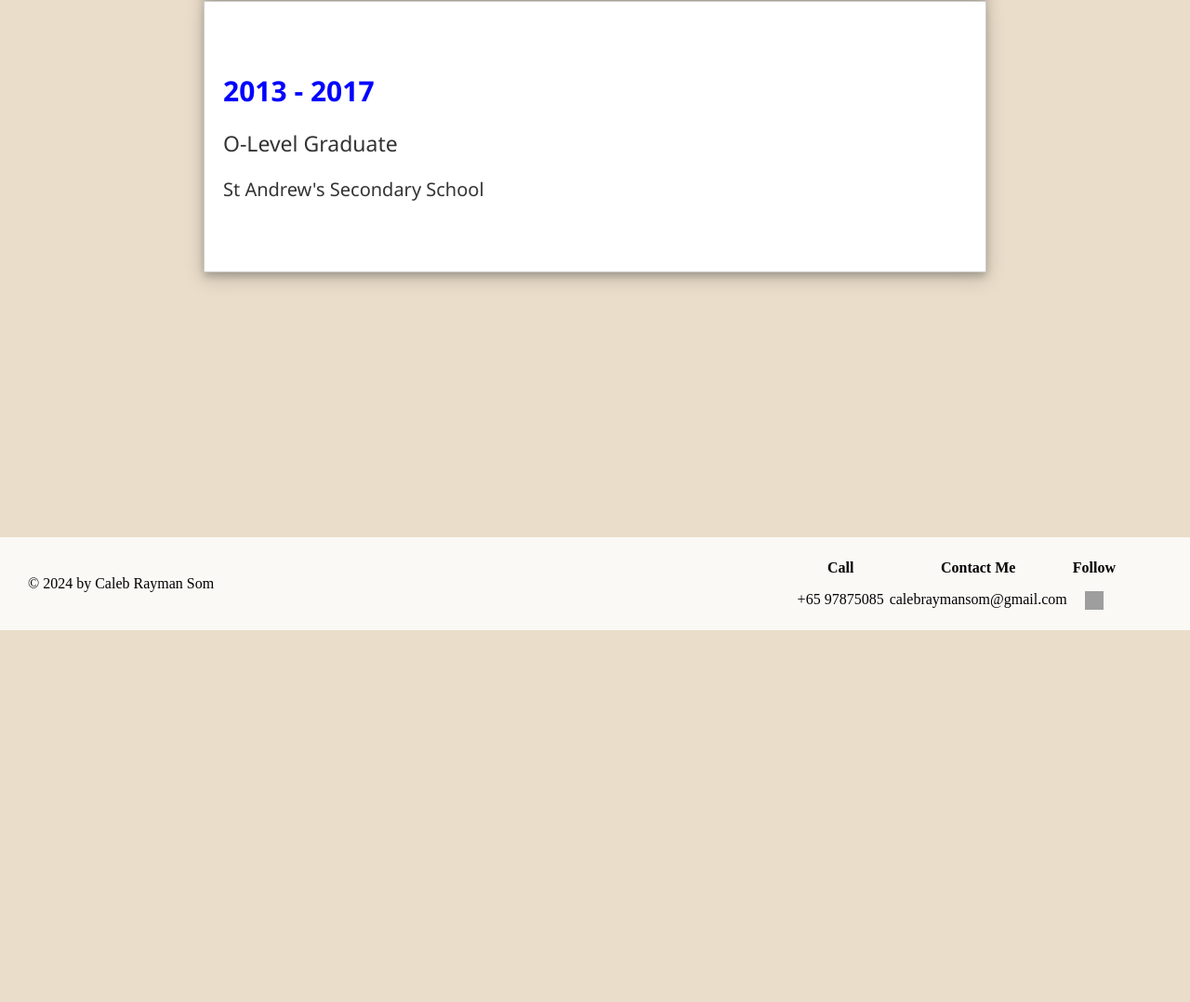
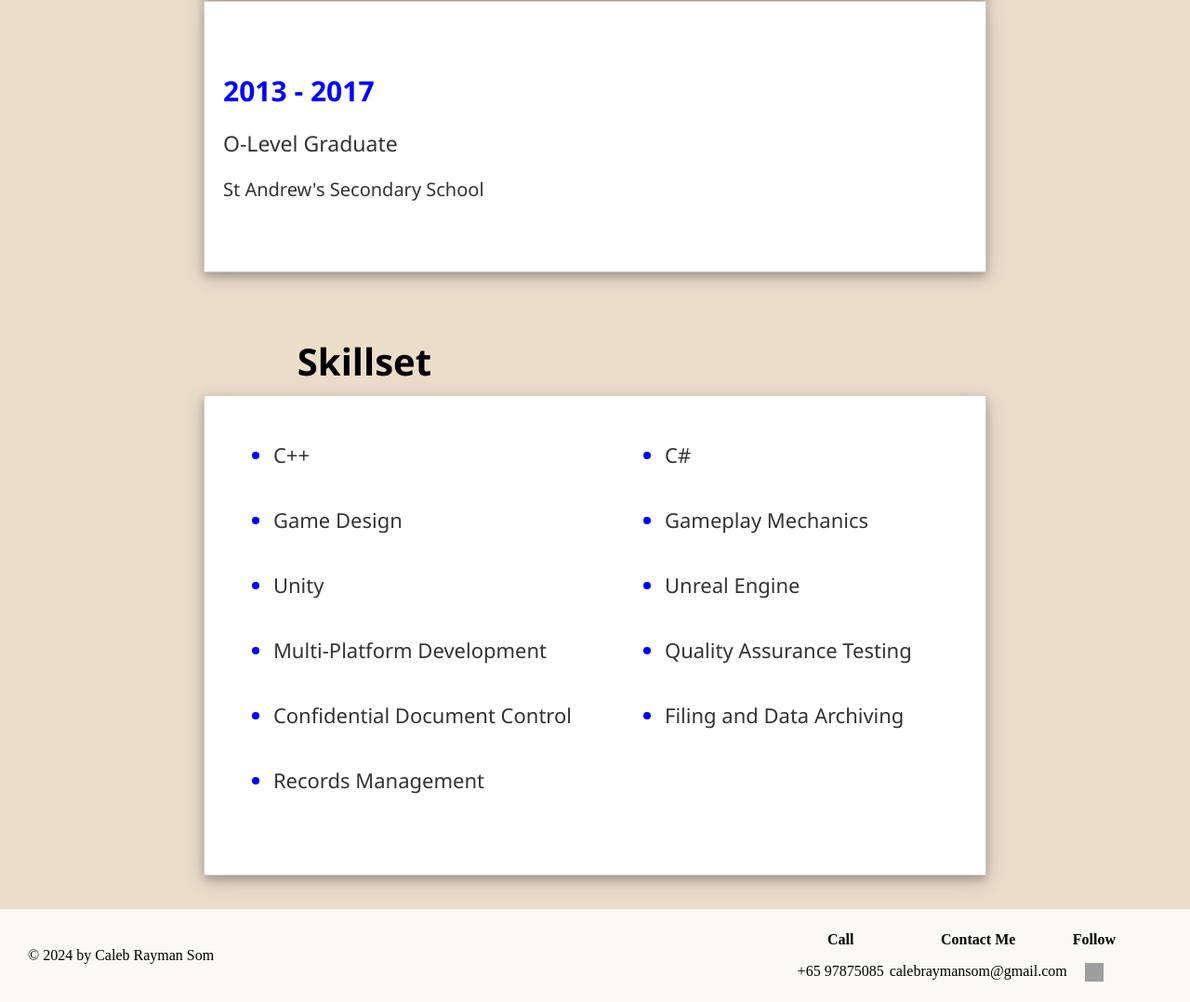
Before and after one commit to Strigon009/Caleb-Portfolio, a plain HTML site: page resume.html in a window 1280 px wide. Shown: the part 1559-2637 px from the top of the page at 93% size. Before the commit the page ends 2237 px from the top, so only its background shows below. Drawn offline with Linux system fonts and the light colour scheme; grey boxes are pictures that could not be loaded.

Commit message:
Updated Resume page

```diff
--- a/CSS/resume.css
+++ b/CSS/resume.css
@@ -8,9 +8,10 @@ body {
     justify-content: center; /* Centers the content vertically */
     align-items: center; /* Centers the content horizontally */
     width: 100%;
-    height: 250%;
+    height: 300%;
 }
 
+/* Experience Title */
 .titleExperience {
     position: absolute;
     top: 17%;
@@ -36,8 +37,6 @@ body {
     justify-content: center;
     background-color: #FFFFFF; /* Optional background color */
     border: 1px solid #ccc;
-    /*margin-bottom: 5vh;*/
-    font-size: 15px; /* Smaller font size */
     font-family: 'Segoe UI', sans-serif;
     box-shadow: 0 4px 8px 0 rgba(0, 0, 0, 0.2), 0 6px 20px 0 rgba(0, 0, 0, 0.19);
 }
@@ -48,7 +47,6 @@ body {
     text-align: left;
     font-size: 25px; /* Smaller font size */
     font-weight: bold; /* Make the text bold */
-    font-family: 'Segoe UI', sans-serif;
     color: blue;
 }
 
@@ -57,7 +55,6 @@ body {
     margin: 10px 0;
     text-align: left;
     font-size: 18px; /* Smaller font size */
-    font-family: 'Segoe UI', sans-serif;
 }
 
 .firstJobExperience p.JobCompany {
@@ -65,7 +62,6 @@ body {
     margin: 10px 0;
     text-align: left;
     font-size: 15px; /* Smaller font size */
-    font-family: 'Segoe UI', sans-serif;
 }
 
 .firstJobDescription {
@@ -75,7 +71,6 @@ body {
     color: #333;
     text-align: left;
     font-size: 14px; /* Smaller font size */
-    font-family: 'Segoe UI', sans-serif;
 }
 
 .firstJobExperience .firstJobDescription li {
@@ -95,7 +90,6 @@ body {
     justify-content: center;
     background-color: #FFFFFF; /* Optional background color */
     border: 1px solid #ccc;
-    font-size: 15px; /* Smaller font size */
     font-family: 'Segoe UI', sans-serif;
     box-shadow: 0 4px 8px 0 rgba(0, 0, 0, 0.2), 0 6px 20px 0 rgba(0, 0, 0, 0.19);
 }
@@ -106,7 +100,6 @@ body {
     text-align: left;
     font-size: 25px; /* Smaller font size */
     font-weight: bold; /* Make the text bold */
-    font-family: 'Segoe UI', sans-serif;
     color: blue;
 }
 
@@ -115,7 +108,6 @@ body {
     margin: 10px 0;
     text-align: left;
     font-size: 18px; /* Smaller font size */
-    font-family: 'Segoe UI', sans-serif;
 }
 
 .secondJobExperience p.JobCompany {
@@ -123,7 +115,6 @@ body {
     margin: 10px 0;
     text-align: left;
     font-size: 15px; /* Smaller font size */
-    font-family: 'Segoe UI', sans-serif;
 }
 
 .secondJobDescription {
@@ -133,13 +124,13 @@ body {
     color: #333;
     text-align: left;
     font-size: 14px; /* Smaller font size */
-    font-family: 'Segoe UI', sans-serif;
 }
 
 .secondJobExperience .secondJobDescription li {
-    margin-bottom: 10px;
+    margin-bottom: 20px;
 }
 
+/* Education Title */
 .titleEducation {
     position: absolute;
     top: 145%;
@@ -165,7 +156,6 @@ body {
     justify-content: center;
     background-color: #FFFFFF; /* Optional background color */
     border: 1px solid #ccc;
-    font-size: 15px; /* Smaller font size */
     font-family: 'Segoe UI', sans-serif;
     box-shadow: 0 4px 8px 0 rgba(0, 0, 0, 0.2), 0 6px 20px 0 rgba(0, 0, 0, 0.19);
 }
@@ -176,7 +166,6 @@ body {
     text-align: left;
     font-size: 30px; /* Smaller font size */
     font-weight: bold; /* Make the text bold */
-    font-family: 'Segoe UI', sans-serif;
     color: blue;
 }
 
@@ -185,7 +174,6 @@ body {
     margin: 10px 0;
     text-align: left;
     font-size: 23px; /* Smaller font size */
-    font-family: 'Segoe UI', sans-serif;
 }
 
 .diplomaEducation p.diplomaPoly {
@@ -193,7 +181,6 @@ body {
     margin: 10px 0;
     text-align: left;
     font-size: 20px; /* Smaller font size */
-    font-family: 'Segoe UI', sans-serif;
 }
 
 /* SASS */
@@ -209,7 +196,6 @@ body {
     justify-content: center;
     background-color: #FFFFFF; /* Optional background color */
     border: 1px solid #ccc;
-    font-size: 15px; /* Smaller font size */
     font-family: 'Segoe UI', sans-serif;
     box-shadow: 0 4px 8px 0 rgba(0, 0, 0, 0.2), 0 6px 20px 0 rgba(0, 0, 0, 0.19);
 }
@@ -220,7 +206,6 @@ body {
     text-align: left;
     font-size: 30px; /* Smaller font size */
     font-weight: bold; /* Make the text bold */
-    font-family: 'Segoe UI', sans-serif;
     color: blue;
 }
 
@@ -229,7 +214,6 @@ body {
     margin: 10px 0;
     text-align: left;
     font-size: 23px; /* Smaller font size */
-    font-family: 'Segoe UI', sans-serif;
 }
 
 .oLevelEducation p.oLevelSchool {
@@ -237,7 +221,59 @@ body {
     margin: 10px 0;
     text-align: left;
     font-size: 20px; /* Smaller font size */
+}
+
+/* Skillset Title */
+.titleSkillset {
+    position: absolute;
+    top: 235%;
+    margin-right: 30.5vw;
+    width: 100%; /* Box will take 50% of the container's width */
+    max-width: 250px; /* Max width to avoid it becoming too large */
+    min-height: 100px; /* Minimum height of the box */
+    font-size: 40px; /* Smaller font size */
+    font-weight: bold;
     font-family: 'Segoe UI', sans-serif;
+}
+
+.skillsetList {
+    position: absolute;
+    top: 248%;
+    width: 100%; /* Box will take 50% of the container's width */
+    max-width: 800px; /* Max width to avoid it becoming too large */
+    min-height: 475px; /* Minimum height of the box */
+    padding: 20px;
+    display: flex;
+    flex-direction: column;
+    justify-content: center;
+    align-items: center;
+    background-color: #FFFFFF; /* Optional background color */
+    border: 1px solid #ccc;
+    font-family: 'Segoe UI', sans-serif;
+    box-shadow: 0 4px 8px 0 rgba(0, 0, 0, 0.2), 0 6px 20px 0 rgba(0, 0, 0, 0.19);
+}
+
+.skillsetListPoints {
+    position: absolute;
+    color: #333;
+    text-align: left;
+    font-size: 22px; /* Smaller font size */
+}
+
+.skillsetList .skillsetListPoints ul {
+    display: grid;
+    grid-template-columns: repeat(2, 1fr);
+    column-gap: 100px;
+    padding-left: 50px;
+}
+
+/* Changing color of Bullet Point */
+.skillsetList .skillsetListPoints li::marker {
+    color: blue;
+}
+
+.skillsetList .skillsetListPoints li {
+    margin-bottom: 40px;
 }
 
 footer.resumeFooter {
--- a/resume.html
+++ b/resume.html
@@ -116,6 +116,40 @@
             <p class="oLevelSchool">St Andrew's Secondary School</p>
         </div>
 
+        <!-- Skillset Title -->
+        <div class="titleSkillset">
+            <p>Skillset</p>
+        </div>
+
+        <!-- List of Skillset -->
+        <div class="skillsetList">
+            <div class="skillsetListPoints">
+                <ul>
+                    <li>C++</li>
+
+                    <li>C#</li>
+
+                    <li>Game Design</li>
+
+                    <li>Gameplay Mechanics</li>
+
+                    <li>Unity</li>
+
+                    <li>Unreal Engine</li>
+
+                    <li>Multi-Platform Development</li>
+
+                    <li>Quality Assurance Testing</li>
+
+                    <li>Confidential Document Control</li>
+
+                    <li>Filing and Data Archiving</li>
+
+                    <li>Records Management</li>
+                </ul>
+            </div>
+        </div>
+
     </div>
 
     <!-- Footer -->
```
